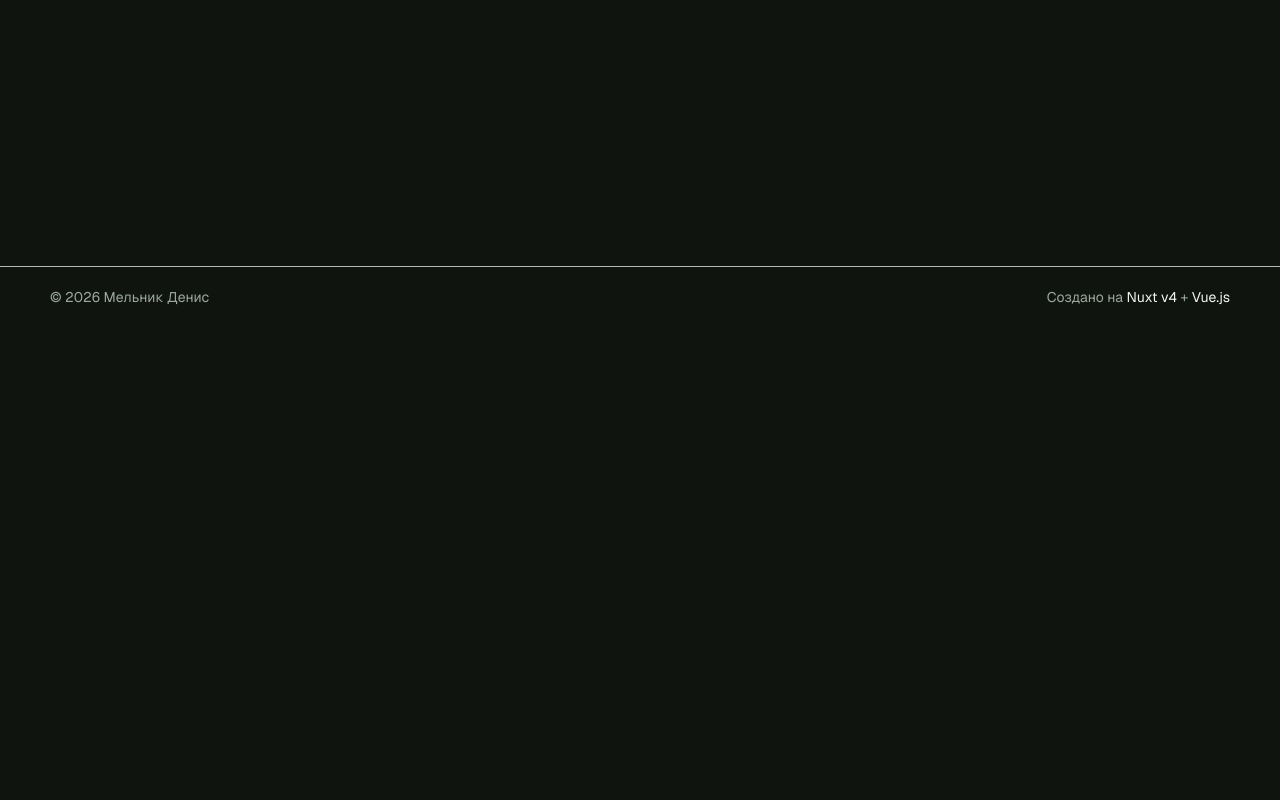
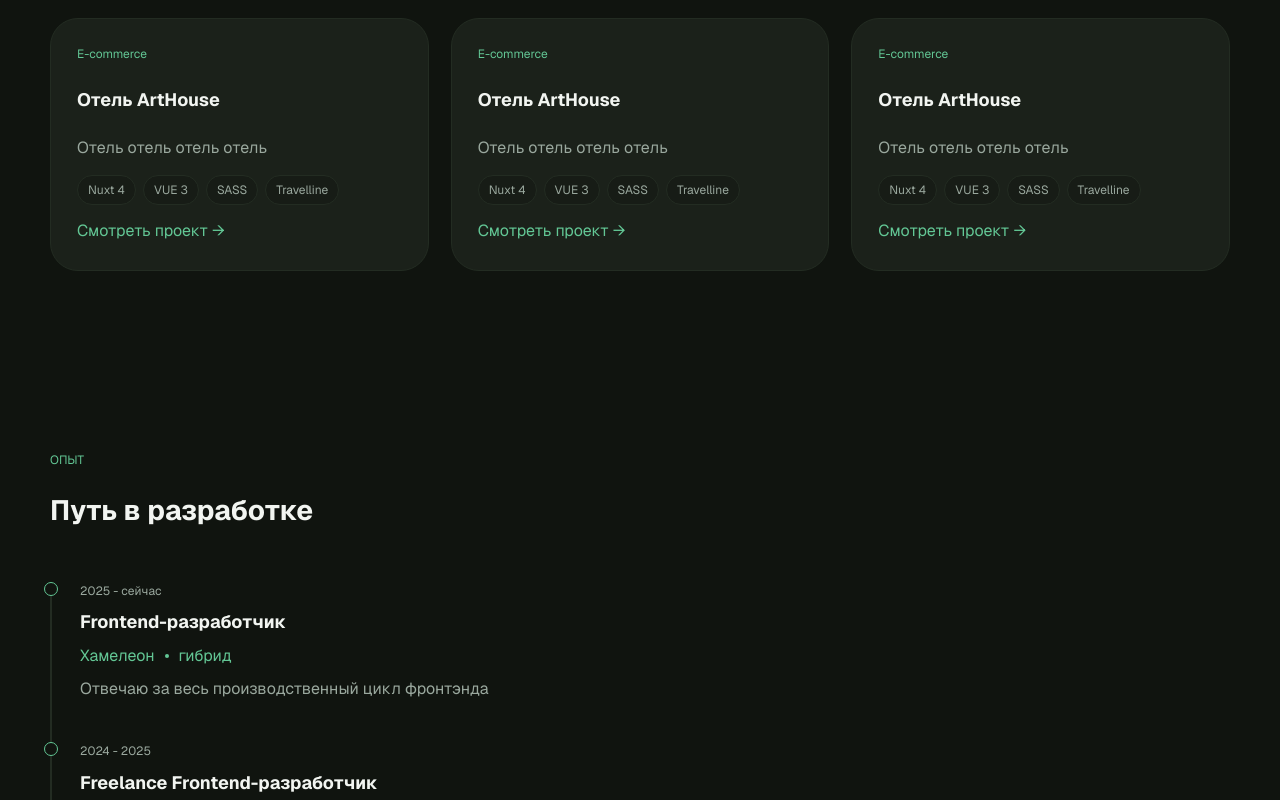
Before and after one commit to DenWebSite/portfolio, a Nuxt app: page / in a window 1280 px wide. Shown: the part 1520-2320 px from the top of the page. Before the commit the page ends 1849 px from the top, so only its background shows below. Built offline with nearby package versions, Linux system fonts and the light colour scheme.

Commit message:
добавил секцию релизов и путь к разработке а так же их адаптив

```diff
--- a/app/assets/base/_base.scss
+++ b/app/assets/base/_base.scss
@@ -12,3 +12,12 @@ body {
 	font-size: 16px;
 	line-height: 1.55;
 }
+
+body::before {
+    content: "";
+    position: fixed;
+    inset: 0;
+    pointer-events: none;
+    background-image: radial-gradient(circle at 12% 0%, rgba(30, 62, 41, 0.30), transparent 42%), radial-gradient(circle at 90% 8%, rgba(99, 199, 149, 0.06), transparent 38%);
+    z-index: 0;
+}
--- a/app/components/About.vue
+++ b/app/components/About.vue
@@ -24,9 +24,9 @@ const qualityItems = ['Vitest', 'ESLint']
                         Стек и инструменты
                     </h3>
 
-                    <AboutStackList title="Core" :stack-items="coreItems"></AboutStackList>
-                    <AboutStackList title="Инструменты" :stack-items="toolsItems"></AboutStackList>
-                    <AboutStackList title="Качество" :stack-items="qualityItems"></AboutStackList>
+                    <AboutStackListItem title="Core" :stack-items="coreItems"></AboutStackListItem>
+                    <AboutStackListItem title="Инструменты" :stack-items="toolsItems"></AboutStackListItem>
+                    <AboutStackListItem title="Качество" :stack-items="qualityItems"></AboutStackListItem>
                 </div>
             </div>
         </div>
@@ -50,7 +50,6 @@ const qualityItems = ['Vitest', 'ESLint']
     }
 
     &__stack {
-        max-width: 600px;
         padding: 28px;
         border-radius: var(--br-xl);
         background-color: var(--color-bg-elem);
--- a/app/components/Hero.vue
+++ b/app/components/Hero.vue
@@ -8,7 +8,7 @@
             <div class="hero__inner">
                 <div class="hero__info">
                     <p class="hero__descr intro">Frontend Developer <span></span>VUE 3 / NUXT</p>
-                    <h1 class="hero__title">Собираю интерфейсы, которые <span>реагируют</span> раньше, чем вы кликнете.
+                    <h1 class="hero__title">Не просто верстаю сайт, а привожу его в движение
                     </h1>
                     <p class="hero__subtitle subtitle">
                         Разрабатываю быстрые, доступные и хорошо типизированные продукты на Vue 3 и Nuxt — от лендингов
@@ -98,18 +98,18 @@
 
     &__title {
         font-size: 48px;
-        line-height: 48px;
+        line-height: 54px;
         font-weight: 700;
         margin-bottom: 20px;
 
         @include mobile {
             font-size: 38px;
-            line-height: 38px;
+            line-height: 48px;
         }
 
         @include mobile-s {
             font-size: 30px;
-            line-height: 30px;
+            line-height: 40px;
         }
 
         span {
--- a/app/components/Path.vue
+++ b/app/components/Path.vue
@@ -1,15 +1,58 @@
 <script setup lang="ts">
+
+const timeline = [
+    {
+        id: 3,
+        year: '2025 - сейчас',
+        title: 'Frontend-разработчик',
+        company: ['Хамелеон', 'гибрид'],
+        descr: 'Отвечаю за весь производственный цикл фронтэнда',
+    },
+    {
+        id: 2,
+        year: '2024 - 2025',
+        title: 'Freelance Frontend-разработчик',
+        company: ['Freelance', 'удаленно'],
+        descr: 'Выполнял верстку, адаптив сайтов. Добавлял им реактивности и HTTP запросы.'
+    }
+]
 
 </script>
 
 <template>
     <section class="section path">
         <div class="container">
+            <div class="path__inner">
+                <div class="path__info">
+                    <p class="intro">Опыт</p>
+                    <h2 class="path__title title">Путь в разработке</h2>
+                </div>
 
+                <div class="path__timeline">
+                    <PathTimeLine v-for="item in timeline" :item="item" :key="item.id"></PathTimeLine>
+                </div>
+            </div>
         </div>
     </section>
 </template>
 
 <style lang="scss" scoped>
 
+.path__timeline{
+    margin-top: 50px;
+    margin-left: 30px;
+
+    position: relative;
+
+    &::before{
+        content: '';
+        position: absolute;
+        left: -30px;
+        display: block;
+        width: 2px;
+        height: 100%;
+        background-color: var(--br-color);
+    }
+}
+
 </style>
--- /dev/null
+++ b/app/components/PathTimeLine.vue
@@ -0,0 +1,86 @@
+<script setup lang="ts">
+
+interface TimeStep {
+    id: number,
+    year: string,
+    title: string,
+    company: string[],
+    descr: string
+}
+
+
+const props = defineProps<{
+    item: TimeStep,
+}>()
+
+
+</script>
+
+<template>
+    <div class="path__timeline-item">
+        <p class="path__timeline-year">{{ item.year }}</p>
+        <h3 class="path__timeline-title">{{ item.title }}</h3>
+        <p class="path__timeline-company">{{ item.company[0] }} <span></span> {{ item.company[1] }}</p>
+        <p class="path__timeline-descr">{{ item.descr }}</p>
+    </div>
+</template>
+
+<style lang="scss" scoped>
+
+.path__timeline{
+
+    &-item{
+        max-width: 600px;
+        display: flex;
+        flex-direction: column;
+        gap: 8px;
+
+        position: relative;
+
+        &::before{
+            content: '';
+            position: absolute;
+            left: -36px;
+            width: 14px;
+            height: 14px;
+            background-color: #10140f;
+            border: 1px solid var(--color-accent);
+            border-radius: var(--br-biggest);
+        }
+
+        &+&{
+            margin-top: 40px;
+        }
+    }
+
+    &-year{
+        color: var(--color-dim);
+        font-size: 12px;
+    }
+
+    &-title{
+        font-size: 18px;
+        font-weight: 700;
+        color: var(--color-light);
+    }
+
+    &-company{
+        color: var(--color-accent);
+
+        span{
+            display: inline-block;
+            width: 4px;
+            height:4px;
+            background-color: var(--color-accent);
+            border-radius: var(--br-biggest);
+            margin-inline: 6px;
+            margin-bottom: 3px;
+        }
+    }
+
+    &-descr{
+        color: var(--color-dim)
+    }
+}
+
+</style>
--- a/app/components/Projects.vue
+++ b/app/components/Projects.vue
@@ -1,15 +1,69 @@
 <script setup lang="ts">
+
+const projectsItems = [
+    {
+        id: 0,
+        intro: 'E-commerce',
+        title: 'Отель ArtHouse',
+        descr: 'Отель отель отель отель',
+        stack: ['Nuxt 4', 'VUE 3', 'SASS', 'Travelline'],
+        link: '/'
+    },
+    {
+        id: 1,
+        intro: 'E-commerce',
+        title: 'Отель ArtHouse',
+        descr: 'Отель отель отель отель',
+        stack: ['Nuxt 4', 'VUE 3', 'SASS', 'Travelline'],
+        link: '/'
+    },
+    {
+        id: 2,
+        intro: 'E-commerce',
+        title: 'Отель ArtHouse',
+        descr: 'Отель отель отель отель',
+        stack: ['Nuxt 4', 'VUE 3', 'SASS', 'Travelline'],
+        link: '/'
+    }
+]
+
+console.log(projectsItems)
 
 </script>
 
 <template>
     <section class="section projects">
         <div class="container">
+            <div class="projects__inner">
+                <div class="projects__info">
+                    <p class="projects__descr intro">Избранные проекты</p>
+                    <h2 class="projects__title title">Три релиза, о которых стоит рассказать</h2>
+                    <p class="projects__subtitle subtitle">Каждый проект — с реальными архитектурными решениями, а не
+                        просто скриншотом.</p>
+                </div>
 
+                <ul class="projects__list">
+                    <ProjectsListItem v-for="item in projectsItems" :item="item" :key="item.id"></ProjectsListItem>
+                </ul>
+            </div>
         </div>
     </section>
 </template>
 
 <style lang="scss" scoped>
+.projects {
 
+    &__list {
+        display: flex;
+        align-items: center;
+        justify-content: space-between;
+        gap: 22px;
+
+        @include tablet {
+            flex-direction: column;
+        }
+
+        margin-top: 40px;
+    }
+}
 </style>
--- /dev/null
+++ b/app/components/ProjectsListItem.vue
@@ -0,0 +1,87 @@
+<script setup lang="ts">
+
+interface Project {
+    id: number,
+    intro: string,
+    title: string,
+    descr: string,
+    stack: string[],
+    link: string,
+}
+
+const props = defineProps<{
+    item: Project,
+}>()
+
+</script>
+
+<template>
+    <li class="projects__list-item">
+        <p class="intro">{{ item.intro }}</p>
+        <h3 class="title">{{item.title}}</h3>
+        <p class="subtitle">{{item.descr}}</p>
+
+        <ul class="stack__list">
+            <li v-for="i in item.stack" class="stack__list-item">{{ i }}</li>
+        </ul>
+
+        <NuxtLink :to=item.link class="link">Смотреть проект →</NuxtLink>
+    </li>
+</template>
+
+<style lang="scss" scoped>
+.intro,
+.title,
+.subtitle {
+    margin-bottom: 0;
+    max-width: unset;
+}
+
+.intro {
+    text-transform: none;
+    font-size: 12px;
+    color: var(--color-accent);
+}
+
+.title {
+    font-size: 18px;
+}
+
+.stack__list {
+
+    display: flex;
+    align-items: center;
+    flex-wrap: wrap;
+    gap: 7px;
+
+    &-item {
+        font-size: 12px;
+        padding: 5px 10px;
+        border-radius: var(--br-xl);
+        background-color: var(--color-bg-elem);
+        color: var(--color-dim);
+        border: 1px solid var(--br-color);
+    }
+}
+
+.link {
+    color: var(--color-accent)
+}
+
+.projects__list-item {
+    flex-grow: 1;
+    border: 1px solid var(--br-color);
+    border-radius: var(--br-xl);
+    background-color: #1b211a;
+    padding: 26px;
+    display: flex;
+    flex-direction: column;
+    gap: 14px;
+    max-width: 380px;
+
+    @include tablet {
+        max-width: unset;
+        width: 100%;
+    }
+}
+</style>
```
Also changed, not shown: app/components/AboutStackListItem.vue (renamed from app/components/AboutStackList.vue).
